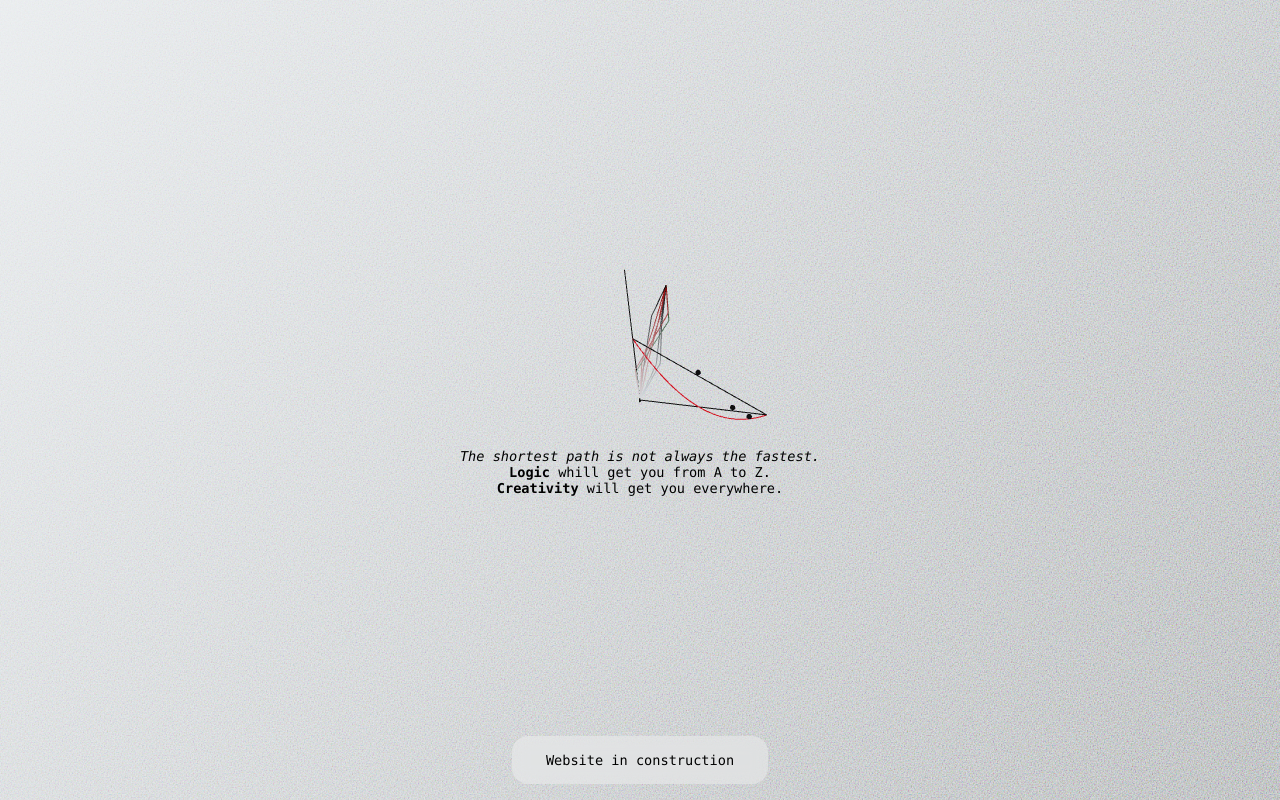
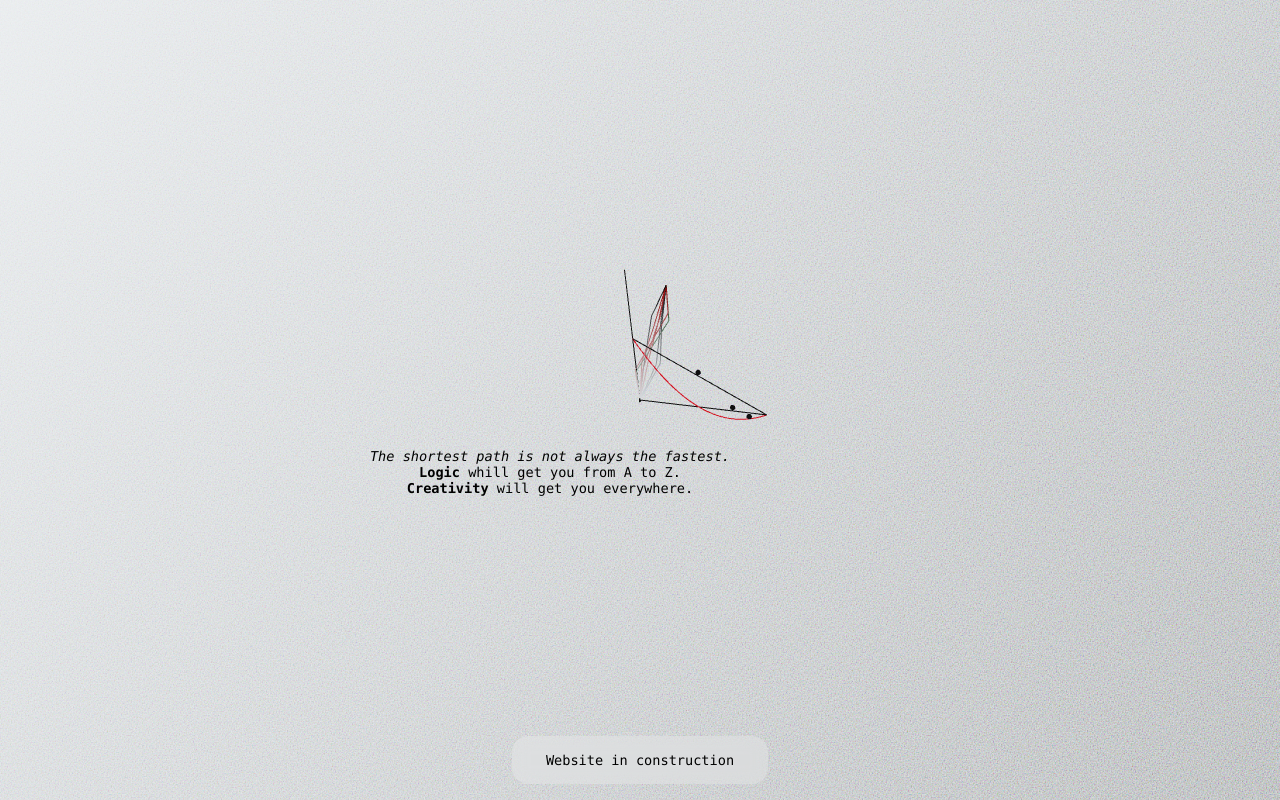
Before and after one commit to clementpoiret/website, a Next.js app: page / in a window 1280 px wide. Built offline with nearby package versions, Linux system fonts and the light colour scheme; no server answers.

Commit message:
🐛 Fix height on mobile

```diff
--- a/src/app/globals.css
+++ b/src/app/globals.css
@@ -50,6 +50,9 @@ html,
 body {
   max-width: 100vw;
   max-height: 100vh;
+  height: 100%;
+  width: 100%;
+  margin: 0;
   overflow-x: hidden;
 }
 
--- a/src/app/page.module.scss
+++ b/src/app/page.module.scss
@@ -1,10 +1,10 @@
 .main {
-  display: flex;
-  flex-direction: column;
-  justify-content: center;
-  align-items: center;
-  height: 100vh;
   width: 100vw;
+  height: 100%;
+  min-height: 100%;
+  box-sizing: border-box;
+  overflow-x: hidden;
+  overflow-y: hidden;
   background: #fff;
 }
 
--- a/src/components/background.module.scss
+++ b/src/components/background.module.scss
@@ -1,10 +1,10 @@
 .scene {
-  display: flex;
-  flex-direction: column;
-  justify-content: center;
-  align-items: center;
   width: 100vw;
-  height: 100vh;
+  height: 100%;
+  min-height: 100%;
+  box-sizing: border-box;
+  overflow-x: hidden;
+  overflow-y: hidden;
 }
 
 .quote {
@@ -23,6 +23,8 @@
 
 .canvas {
   /* resulting css */
+  min-height: 100%;
+  height: 100%;
   background: linear-gradient(
       128deg,
       rgba(236, 239, 241, 0.9),
--- a/src/components/wm/navbar.module.scss
+++ b/src/components/wm/navbar.module.scss
@@ -1,13 +1,15 @@
 .navbar {
   position: absolute;
   bottom: 16px;
+  left: 50%;
+  transform: translateX(-50%);
   min-width: 256px;
   height: 48px;
   display: flex;
   justify-content: center;
   align-items: center;
   z-index: 42;
-  background: #fafafa60;
+  background: #fafafa40;
   backdrop-filter: blur(8px);
   border-radius: 16px;
   padding: 8px;
```
